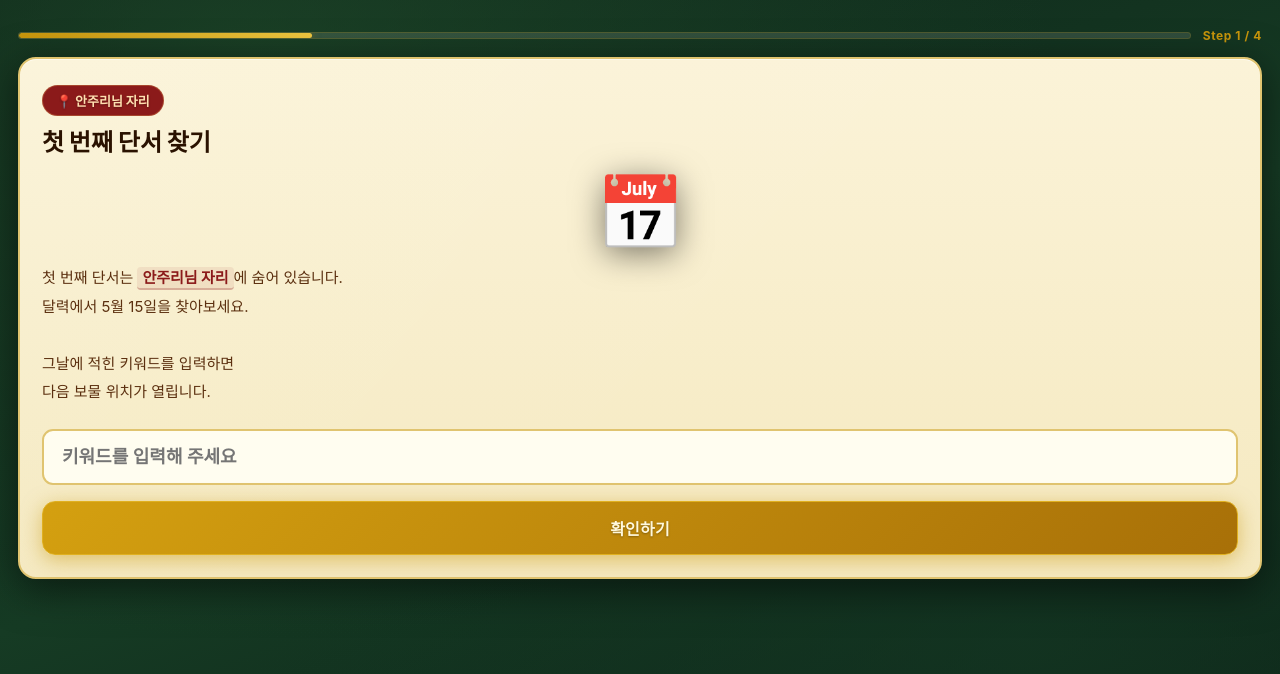
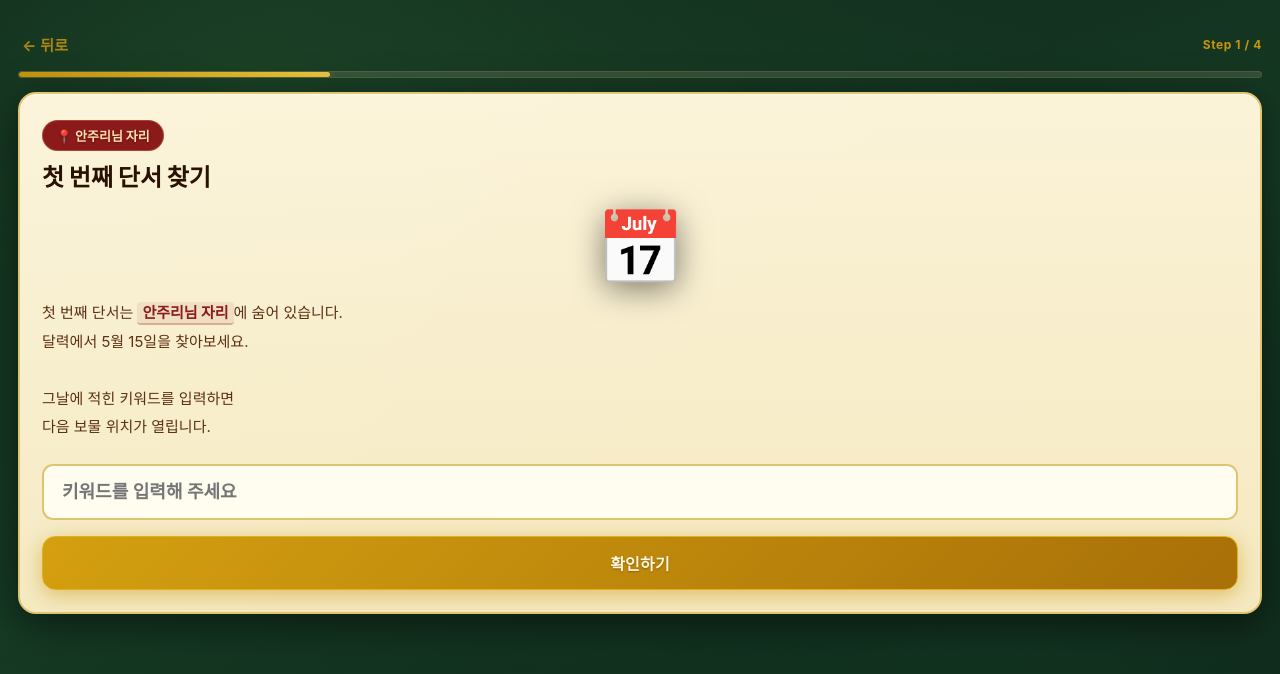
Before and after one commit to mjlucy4-rgb/masters-quest, a plain HTML site: page index.html in a window 1280 px wide. Both pictures are taken after a click on the button "보물찾기 시작하기 →". Drawn offline with Linux system fonts and the light colour scheme.

Commit message:
뒤로가기 버튼 추가

```diff
--- a/index.html
+++ b/index.html
@@ -33,11 +33,12 @@
 
   <!-- ====== STEP SCREEN ====== -->
   <div id="screen-step" class="screen">
-    <div class="progress-wrap">
-      <div class="progress-bar">
-        <div id="progress-fill" class="progress-fill"></div>
-      </div>
+    <div class="top-bar">
+      <button class="btn-back" onclick="goBack()">← 뒤로</button>
       <span id="step-badge" class="step-badge">Step 1 / 4</span>
+    </div>
+    <div class="progress-bar">
+      <div id="progress-fill" class="progress-fill"></div>
     </div>
 
     <div class="card step-card" id="step-main-card">
--- a/script.js
+++ b/script.js
@@ -314,6 +314,41 @@ function show(id) { document.getElementById(id).classList.remove("hidden"); }
 function hide(id) { document.getElementById(id).classList.add("hidden"); }
 
 // ===========================
+// 뒤로가기
+// ===========================
+function goBack() {
+  // 정답 성공 패널 보이는 중이면 → 입력 화면으로
+  if (state.showSuccess) {
+    const m = MISSIONS[state.step - 1];
+    hide("success-panel");
+    state.showSuccess = false;
+    if (m.type === "symbol") {
+      show("symbol-area");
+      state.symbols = [];
+      updateSymbolUI();
+    } else {
+      show("input-area");
+    }
+    saveState();
+    return;
+  }
+  // Step 1이면 → 시작 화면
+  if (state.step <= 1) {
+    state = { screen: "start", step: 1, symbols: [], showSuccess: false };
+    saveState();
+    showScreen("start");
+  } else {
+    // 이전 스텝으로
+    state.step--;
+    state.symbols = [];
+    state.showSuccess = false;
+    saveState();
+    renderStep();
+    window.scrollTo({ top: 0, behavior: "smooth" });
+  }
+}
+
+// ===========================
 // 리셋
 // ===========================
 function resetGame() {
--- a/style.css
+++ b/style.css
@@ -206,17 +206,37 @@ html, body {
 }
 
 /* ===========================
+   Top Bar (뒤로가기 + Step 배지)
+   =========================== */
+.top-bar {
+  display: flex;
+  align-items: center;
+  justify-content: space-between;
+  margin-bottom: 10px;
+  position: relative;
+  z-index: 1;
+}
+.btn-back {
+  background: transparent;
+  border: none;
+  color: var(--gold);
+  font-size: 15px;
+  font-weight: 700;
+  cursor: pointer;
+  padding: 6px 4px;
+  font-family: inherit;
+  letter-spacing: 0.2px;
+  opacity: 0.85;
+}
+.btn-back:active { opacity: 0.5; }
+
+/* ===========================
    Progress Bar
    =========================== */
-.progress-wrap {
-  display: flex;
-  align-items: center;
-  gap: 12px;
+.progress-bar {
   margin-bottom: 14px;
   position: relative;
   z-index: 1;
-}
-.progress-bar {
   flex: 1;
   height: 7px;
   background: rgba(255,255,255,0.12);
```
